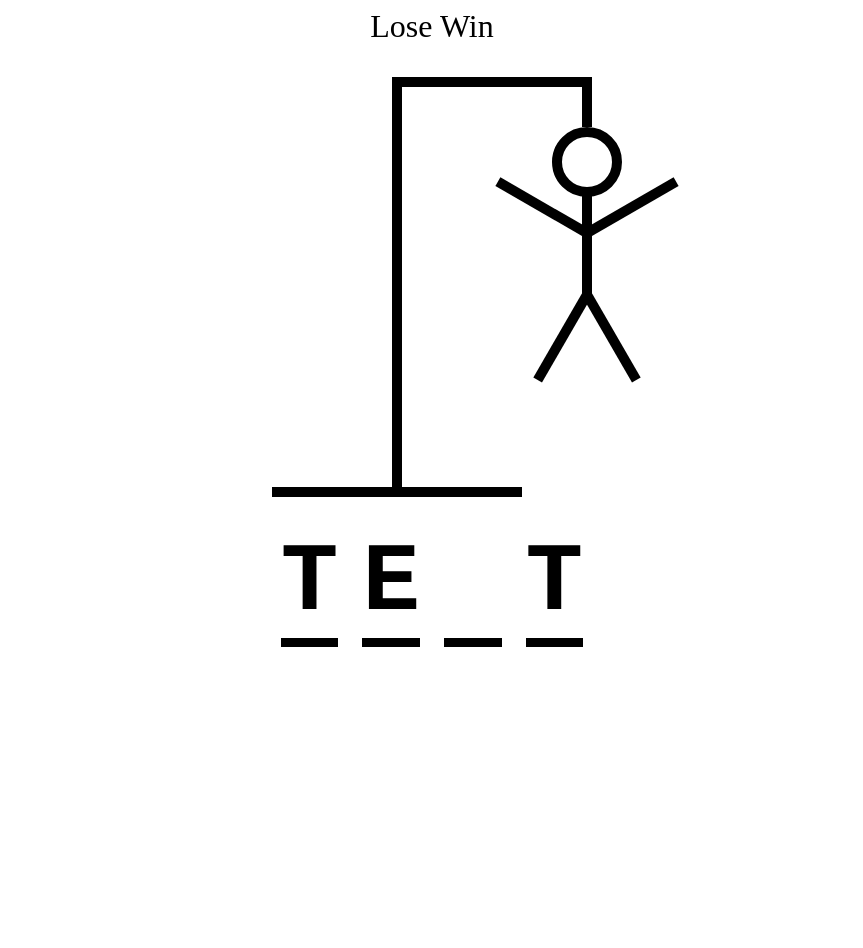
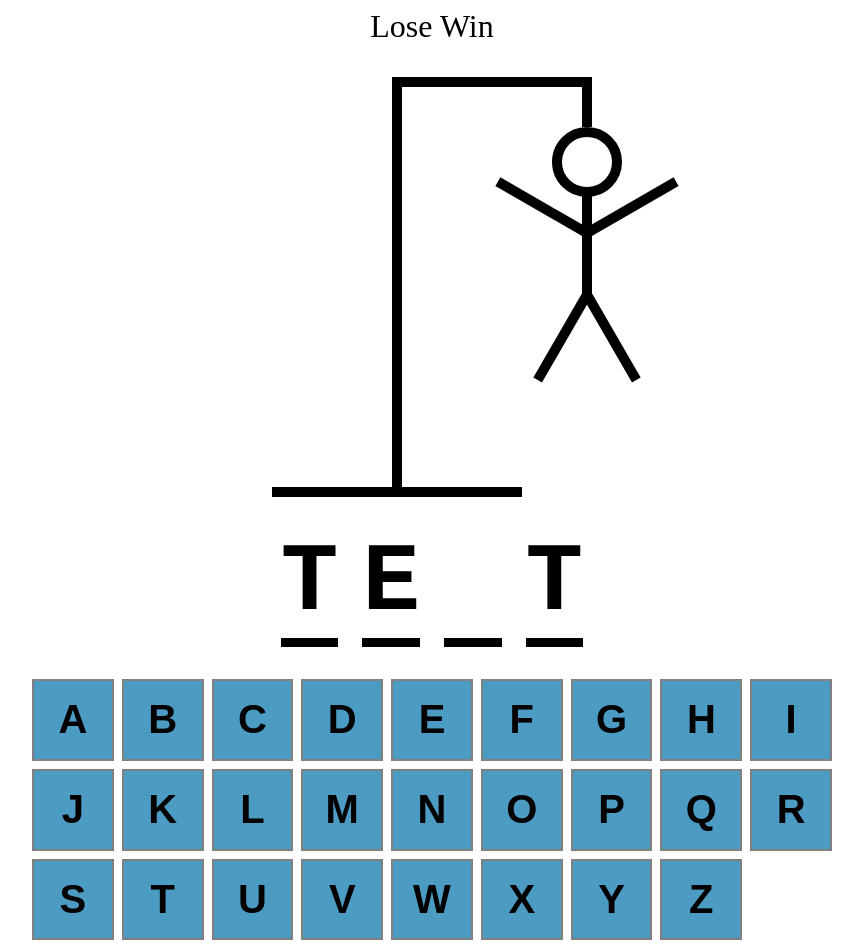
Before and after one commit to callumbuttery/Hangman, a React (Vite) app: page / in a window 1280 px wide. Shown: the whole page, without its empty margins (208-1071 px from the left). Before the commit the page ends 800 px from the top, so only its background shows below. Built offline with nearby package versions, Linux system fonts and the light colour scheme.

Commit message:
Feat: keyboard with styling

```diff
--- a/src/App.tsx
+++ b/src/App.tsx
@@ -30,7 +30,9 @@
 
       <HangmanDrawing />
       <HangmanWord />
-      <Keyboard />
+      <div style={{ alignSelf: 'stretch'}}>
+        <Keyboard />
+      </div>
     </div>
   )
 }
--- a/src/components/Keyboard.tsx
+++ b/src/components/Keyboard.tsx
@@ -1,7 +1,43 @@
+import styles from '../css/keyboard.module.css';
+
+const KEYS = [
+    "a",
+    "b",
+    "c",
+    "d",
+    "e",
+    "f",
+    "g",
+    "h",
+    "i",
+    "j",
+    "k",
+    "l",
+    "m",
+    "n",
+    "o",
+    "p",
+    "q",
+    "r",
+    "s",
+    "t",
+    "u",
+    "v",
+    "w",
+    "x",
+    "y",
+    "z",
+]
+
+
 export const Keyboard: React.FC = () => {
     return (
-        <div>
-
+        <div style={{ display: "grid", gridTemplateColumns: "repeat(auto-fit, minmax(75px, 1fr))", gap: ".5rem"}}>
+            {KEYS.map(key => {
+                return (
+                    <button key={key} className={`${styles.btn} ${styles.active}` }>{key}</button>
+                )
+            })}
         </div>
     )
 }
--- /dev/null
+++ b/src/css/keyboard.module.css
@@ -0,0 +1,26 @@
+.btn {
+    width: 100%;
+    border: 2px solid grey;
+    background: none;
+    aspect-ratio: 1/1;
+    font-size: 2.5rem;
+    text-transform: uppercase;
+    padding: .5rem;
+    font-weight: bold;
+    cursor: pointer;
+    color: black;
+}
+
+.btn:hover:not(:disabled)   ,
+.btn:focus:not(:disabled) {
+    background-color: hsl(200, 100%, 53%);
+    color: white;
+}
+
+.btn.active{
+    background-color: hsl(200, 50%, 53%);
+}
+
+.btn.inactive{
+     opacity: .3;
+}
```
